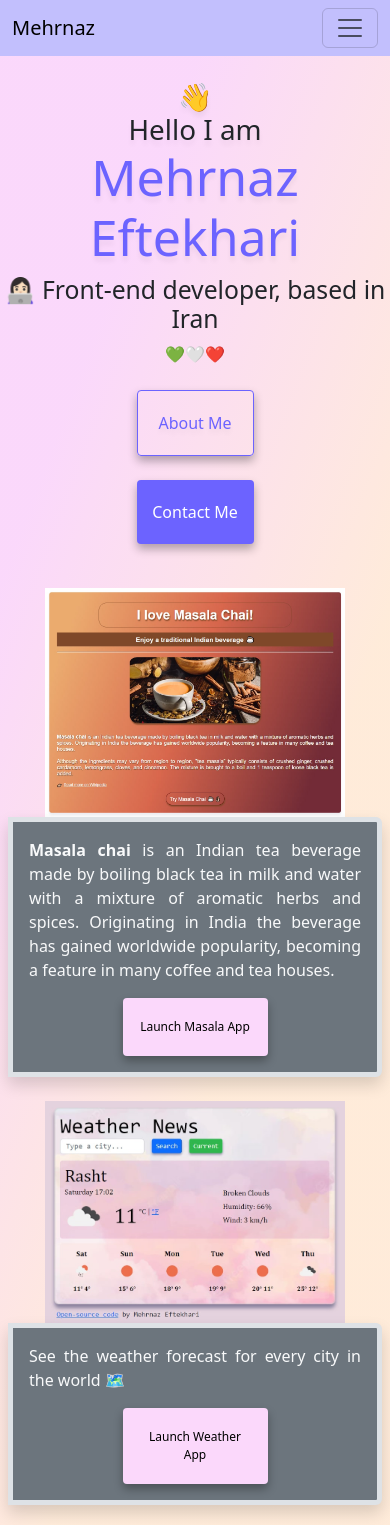
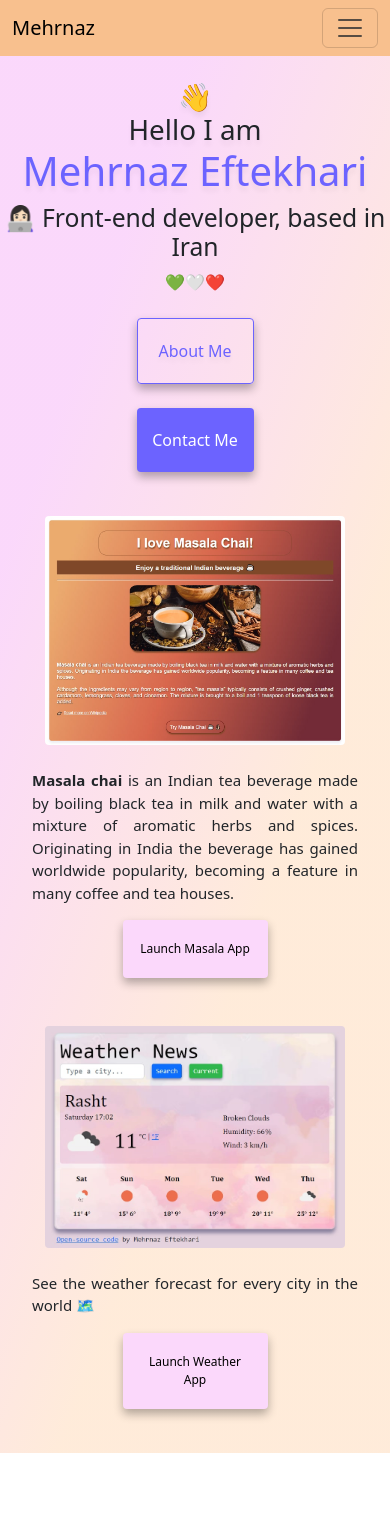
Before and after one commit to mehrnaz98/Responsive-week3, a plain HTML site: page index.html in a window 390 px wide. After the commit the page ends 1453 px from the top, so only its background shows below. Drawn offline with nearby package versions, Linux system fonts and the light colour scheme.

Commit message:
Changed style

```diff
--- a/index.html
+++ b/index.html
@@ -15,15 +15,24 @@
       integrity="sha384-GLhlTQ8iRABdZLl6O3oVMWSktQOp6b7In1Zl3/Jr59b6EGGoI1aFkw7cmDA6j6gD"
       crossorigin="anonymous"
     />
+    <link rel="preconnect" href="https://fonts.gstatic.com" />
+    <link
+      href="https://fonts.googleapis.com/css2?family=Playfair+Display:wght@700&family=Poppins:wght@500;700&display=swap"
+      rel="stylesheet"
+    />
     <script
       src="https://cdn.jsdelivr.net/npm/bootstrap@5.3.0-alpha1/dist/js/bootstrap.bundle.min.js"
       integrity="sha384-w76AqPfDkMBDXo30jS1Sgez6pr3x5MlQ1ZAGC+nuZB+EYdgRZgiwxhTBTkF7CXvN"
       crossorigin="anonymous"
     ></script>
+    <script
+      src="https://kit.fontawesome.com/ddc3ee268a.js"
+      crossorigin="anonymous"
+    ></script>
     <title>SheCodes</title>
   </head>
   <body>
-    <nav class="navbar sticky-top" style="background-color: #c2bffd">
+    <nav class="navbar sticky-top" style="background-color: #f8c08e">
       <div class="container-fluid">
         <a class="navbar-brand" href="#">Mehrnaz</a>
         <button
@@ -72,9 +81,7 @@
         <div class="col-sm-6 rounded-start">
           <img src="masala-min.jpg" width="400px" />
         </div>
-        <div
-          class="col-sm-6 border border-5 text-light bg-secondary rounded-end shadow p-3"
-        >
+        <div class="col-sm-6 p-4 texts">
           <p class="justify">
             <strong>Masala chai</strong> is an Indian tea beverage made by
             boiling black tea in milk and water with a mixture of aromatic herbs
@@ -93,12 +100,10 @@
       </div>
       <br />
       <div class="row">
-        <div class="col-sm-6 rounded-start">
+        <div class="col-sm-6">
           <img src="weather-min.jpg" width="400px" />
         </div>
-        <div
-          class="col-sm-6 border border-5 text-light bg-secondary rounded-end shadow p-3"
-        >
+        <div class="col-sm-6 p-4 texts">
           <p class="justify">
             See the weather forecast for every city in the world 🗺️ <br />
           </p>
--- a/src/styles.css
+++ b/src/styles.css
@@ -21,12 +21,18 @@ body {
     rgba(248, 196, 249, 0.66) 22.8%,
     rgba(253, 122, 4, 0.15) 64.6%
   );
-  font-family: sans-serif;
+  font-family: "Poppins", serif;
 }
 
 img {
   display: block;
-  margin: 0 auto;
+  margin: 23px 10px 20px 30px;
+  width: 300px;
+  border-radius: 4px;
+}
+
+.texts {
+  border-radius: 10px;
 }
 
 .justify {
@@ -182,6 +188,20 @@ img {
   img:hover {
     width: 330px;
   }
+
+  .name {
+    font-size: 40px;
+  }
+
+  h2 {
+    font-size: 20px;
+  }
+  #aboutContainer {
+    width: 300px;
+    display: block;
+    margin: 0 auto;
+  }
+
   .masala,
   .weather {
     width: 145px;
@@ -192,6 +212,15 @@ img {
     max-width: 147px;
     font-size: 13px;
   }
+
+  .about:hover,
+  .contact:hover {
+    font-size: 18px;
+  }
+
+  .justify {
+    font-size: 15px;
+  }
 }
 
 @media (max-width: 1000px) {
@@ -200,11 +229,8 @@ img {
     display: block;
     margin: 0 auto;
   }
-}
 
-@media (max-width: 500px) {
-  #aboutContainer {
-    width: 300px;
+  img {
     display: block;
     margin: 0 auto;
   }
```
Also changed, not shown: about.html (+1 -1 lines), masala.html (+1 -0 lines).
